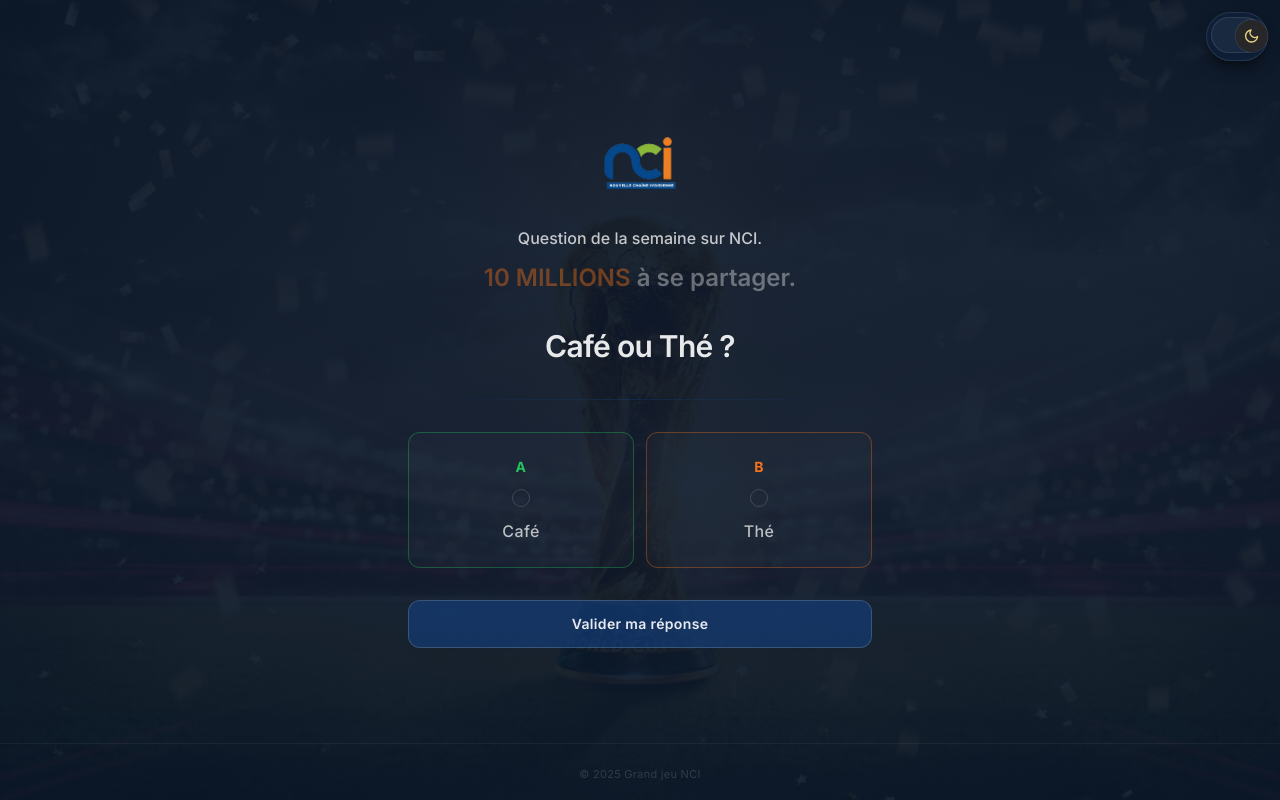
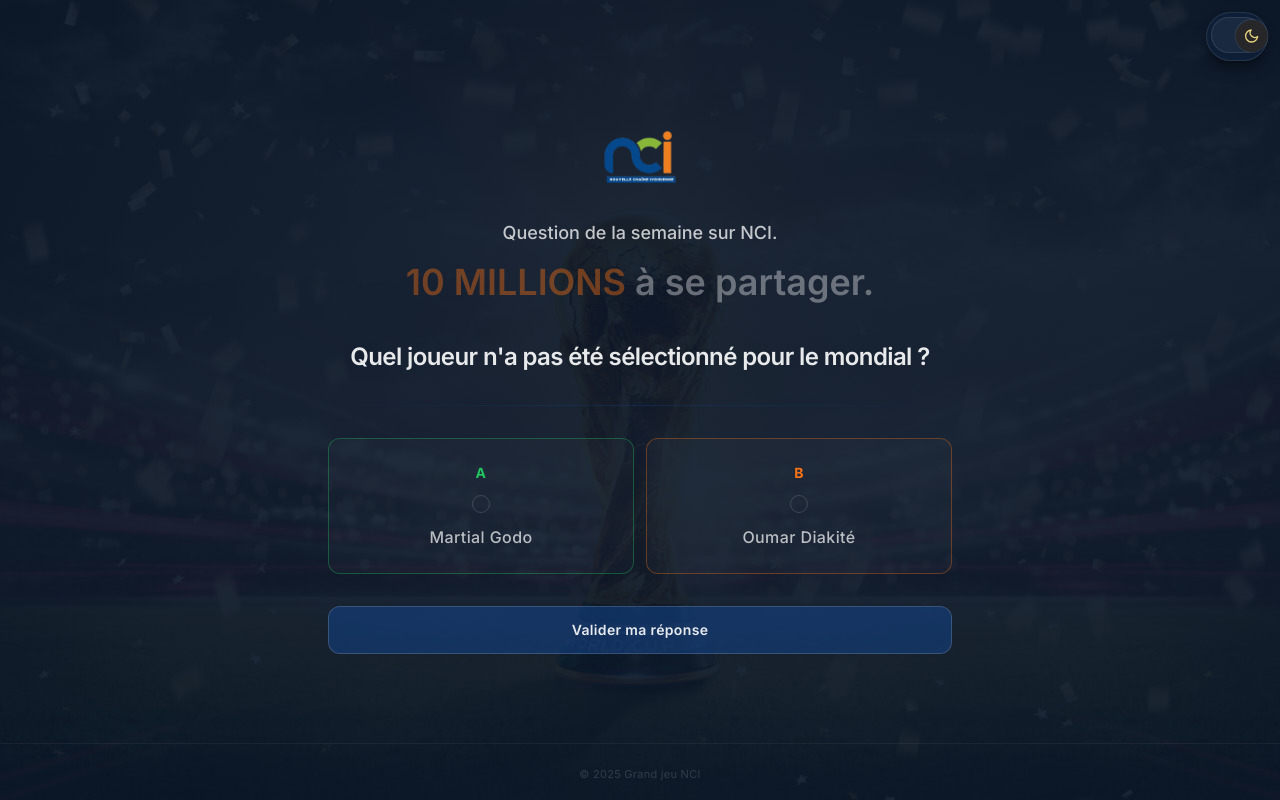
Before and after one commit to operateurpeco10/nci, a Next.js app: page / in a window 1280 px wide. Built offline with nearby package versions, Linux system fonts and the light colour scheme.

Commit message:
Update weekly poll: Mondial question and player choices.
Enlarge hero accroche on desktop (single-line) and replace Café/Thé with Martial Godo vs Oumar Diakité.

Co-authored-by: Cursor <cursoragent@cursor.com>

```diff
--- a/src/app/page.tsx
+++ b/src/app/page.tsx
@@ -7,9 +7,11 @@ import Image from "next/image";
 import { useCallback, useEffect, useMemo, useRef, useState } from "react";
 
 const BASE_VOTES = [47, 38] as const;
+const QUESTION =
+  "Quel joueur n'a pas été sélectionné pour le mondial ?";
 const CHOICES = [
-  { label: "Café", accent: "cafe" as const },
-  { label: "Thé", accent: "the" as const },
+  { label: "Martial Godo", accent: "cafe" as const },
+  { label: "Oumar Diakité", accent: "the" as const },
 ] as const;
 const BAR_STYLES = [
   { color: "var(--nci-green)", trackVar: "--bar-track-0" as const },
@@ -116,7 +118,7 @@ export default function Home() {
       </div>
 
       <main className="flex min-h-0 flex-1 flex-col items-center justify-start pt-14 sm:justify-center sm:pt-[max(1.75rem,env(safe-area-inset-top))]">
-        <div className="mx-auto w-full max-w-lg px-6 py-10 sm:py-12">
+        <div className="mx-auto w-full max-w-lg px-6 py-10 sm:max-w-2xl sm:py-12">
           {view === "vote" && (
             <div>
               <div className="text-center">
@@ -130,18 +132,18 @@ export default function Home() {
                     priority
                   />
                 </div>
-                <div className="fade-in fade-in-delay-1 mx-auto mb-6 max-w-md space-y-3 text-center sm:mb-8">
-                  <p className="text-sm font-medium leading-snug text-zinc-600 sm:text-base dark:text-white/75">
+                <div className="fade-in fade-in-delay-1 mx-auto mb-6 max-w-md space-y-3 text-center sm:mb-8 sm:max-w-none sm:w-full">
+                  <p className="text-base font-medium leading-snug text-zinc-600 sm:text-lg sm:whitespace-nowrap dark:text-white/75">
                     Question de la semaine sur NCI.
                   </p>
-                  <p className="acroche-blink text-xl font-semibold leading-snug text-zinc-800 sm:text-2xl dark:text-white/90">
+                  <p className="acroche-blink text-3xl font-semibold leading-snug text-zinc-800 sm:text-4xl sm:whitespace-nowrap dark:text-white/90">
                     <span className="font-semibold text-nci-orange">10&nbsp;MILLIONS</span>
                     {" "}
                     à se partager.
                   </p>
                 </div>
-                <h1 className="text-2xl sm:text-3xl font-semibold leading-snug tracking-tight text-zinc-900 fade-in fade-in-delay-2 dark:text-white/90">
-                  Café ou Thé ?
+                <h1 className="text-xl sm:text-2xl font-semibold leading-snug tracking-tight text-zinc-900 fade-in fade-in-delay-2 dark:text-white/90">
+                  {QUESTION}
                 </h1>
               </div>
 
```
